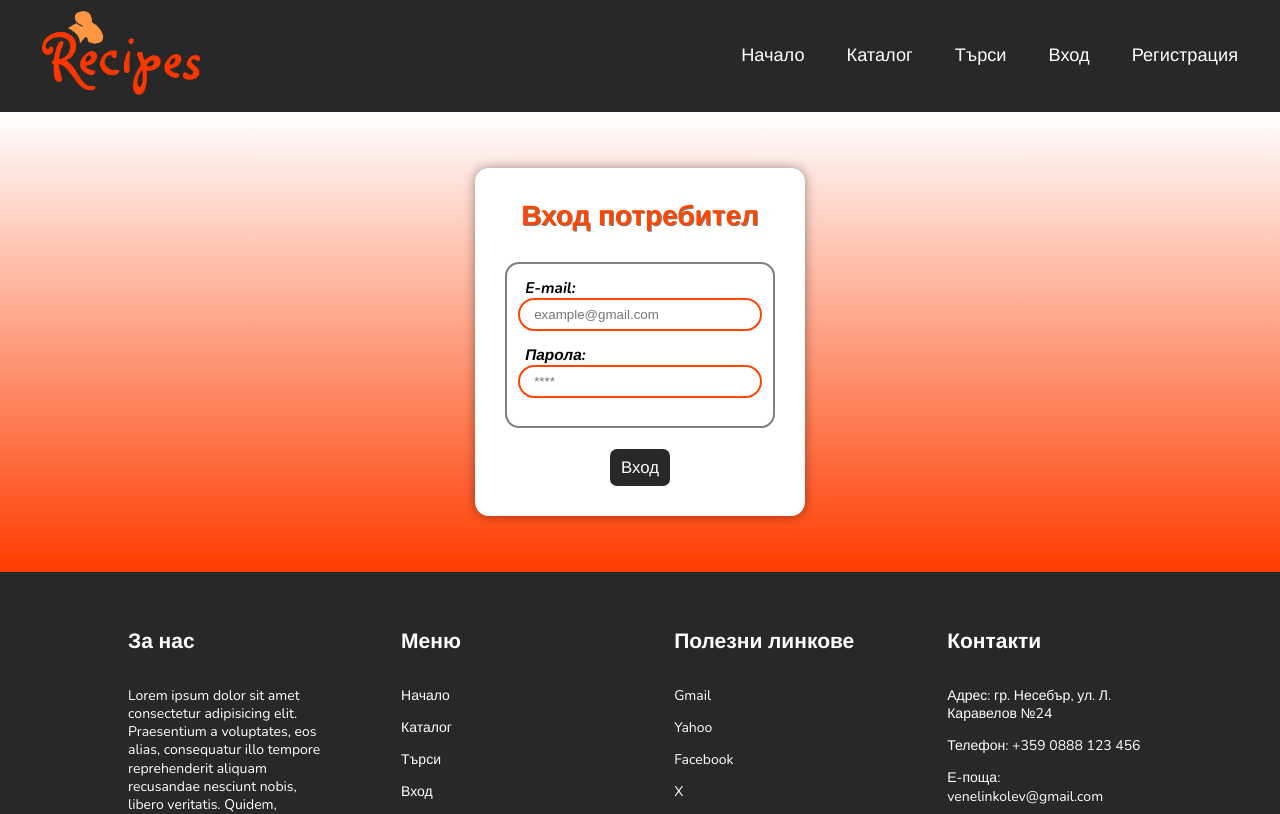
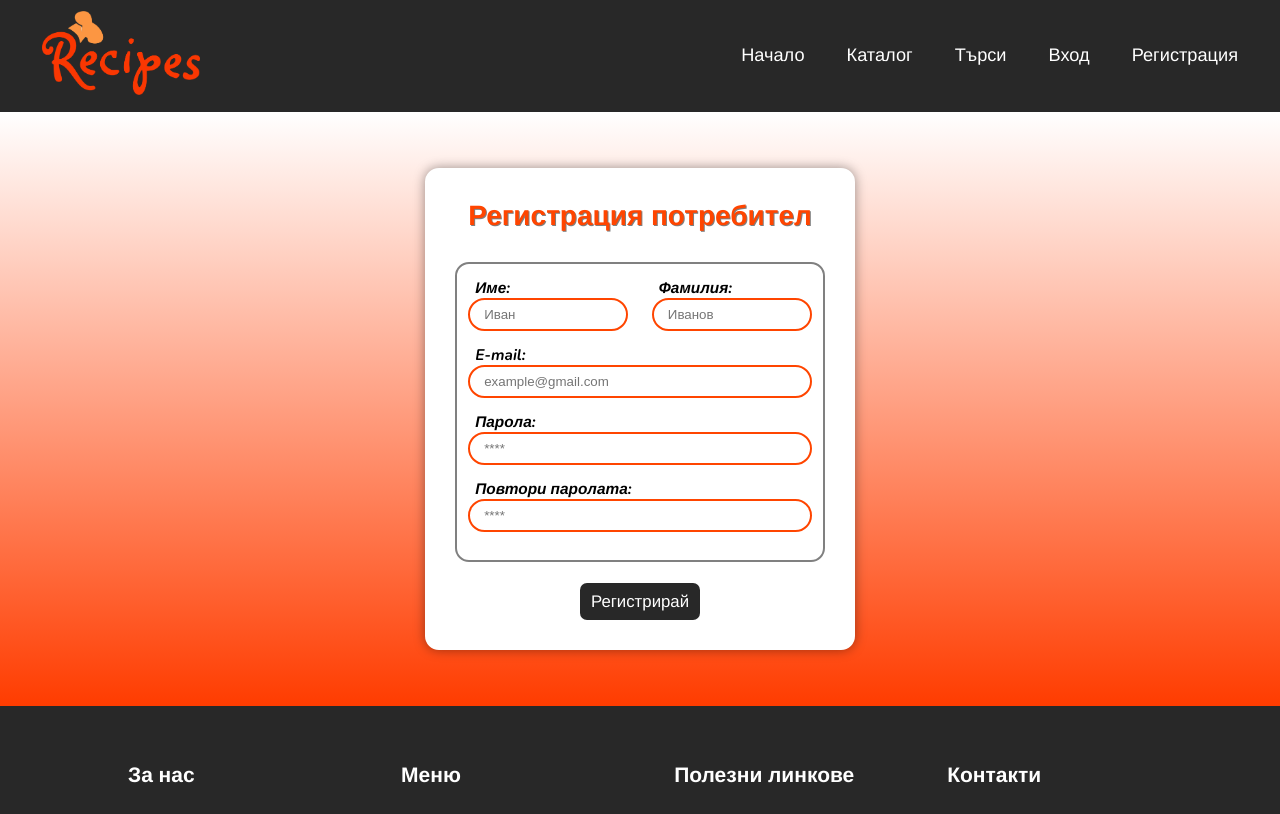
Before and after one commit to venelinkolev/exam-project-reactjs, a React (Vite) app: page /register in a window 1280 px wide. Shown: the top 814 px of the page. Built offline with nearby package versions, Linux system fonts and the light colour scheme.

Commit message:
My Recipes Page Finish

```diff
--- a/src/App.jsx
+++ b/src/App.jsx
@@ -13,9 +13,11 @@ import Login from './components/Login/Login';
 import Register from './components/Register/Register';
 import Search from './components/Search/Search';
 import { UserContext } from './contexts/UserContext';
+import MyRecipes from './components/MyRecipes/MyRecipes';
 
 function App() {
   const [userInfo, setUserInfo] = useState({
+    userName: '',
     isUser: false,
     userId: '',
   });
@@ -46,6 +48,7 @@ function App() {
             <Route path='/catalog' element={<CatalogPage />} />
             <Route path='/catalog/:recipeId/details' element={<Details />} />
             <Route path='/catalog/:recipeId/edit' element={<Edit />} />
+            <Route path='/my-recipes' element={<MyRecipes />} />
             <Route path='/create' element={<Create />} />
             <Route path='/login' element={<Login />} />
             <Route path='/register' element={<Register />} />
--- a/src/components/Login/Login.jsx
+++ b/src/components/Login/Login.jsx
@@ -2,12 +2,15 @@ import { useContext, useEffect, useState } from 'react';
 import './Login.css';
 import { login } from '../../services/userServices';
 import { UserContext } from '../../contexts/UserContext';
+import useTitleChange from '../../hooks/useTitleChange';
 
 export default function Login() {
   const [userData, setUserData] = useState({
     email: '',
     password: '',
   });
+
+  useTitleChange('Login');
 
   const userContextValues = useContext(UserContext);
 
@@ -21,6 +24,7 @@ export default function Login() {
         }
 
         userContextValues.userData({
+          userName: `${result.firstName} ${result.lastName}`,
           isUser: true,
           userId: result._id,
         });
--- /dev/null
+++ b/src/components/MyRecipes/MyRecipes.css
@@ -0,0 +1,25 @@
+.my-recipes-container {
+    padding: 2rem 0;
+    display: flex;
+    flex-basis: 100%;
+    flex-direction: column;
+    flex-wrap: wrap;
+    justify-content: space-between;
+    align-items: center;
+    gap: 2rem;
+    /* min-height: 550px; */
+    background: rgb(255, 255, 255);
+    background: linear-gradient(180deg, rgba(255, 255, 255, 1) 0%, rgba(255, 69, 0, 1) 100%);
+}
+
+.my-recipes-container h1 {
+    line-height: 0.8em;
+    border-bottom: 3px solid orangered;
+}
+
+.my-recipe-card {
+    display: flex;
+    flex-wrap: wrap;
+    justify-content: space-evenly;
+    gap: 2rem;
+}
--- /dev/null
+++ b/src/components/MyRecipes/MyRecipes.jsx
@@ -0,0 +1,36 @@
+import { useContext, useEffect, useState } from 'react';
+import useTitleChange from '../../hooks/useTitleChange';
+import './MyRecipes.css';
+import { getOwnerRecipes } from '../../services/recipeServices';
+import { UserContext } from '../../contexts/UserContext';
+import RecipeCard from '../Catalog/RecipeCard';
+
+export default function MyRecipes() {
+  const [recipes, setRecipes] = useState([]);
+
+  const userContextValues = useContext(UserContext);
+
+  const ownerId = userContextValues.userInfo.userId;
+
+  useEffect(() => {
+    getOwnerRecipes(ownerId).then((ownerRecipes) => {
+      console.log(ownerRecipes);
+      setRecipes(ownerRecipes);
+    });
+  }, []);
+
+  useTitleChange('My Recipes');
+
+  return (
+    <>
+      <div className='my-recipes-container'>
+        <h1>Рецепти на {userContextValues.userInfo.userName}</h1>
+        <div className='my-recipe-card container'>
+          {recipes.map((recipe) => (
+            <RecipeCard key={recipe._id} {...recipe} />
+          ))}
+        </div>
+      </div>
+    </>
+  );
+}
--- a/src/components/Register/Register.css
+++ b/src/components/Register/Register.css
@@ -10,7 +10,7 @@
 
 .register-user {
     padding: 2rem;
-    width: 330px;
+    width: 430px;
     height: auto;
     display: flex;
     flex-direction: column;
@@ -54,6 +54,16 @@
     /* background-color: rgb(0, 0, 0, 0.1); */
 }
 
+.first-last-name {
+    display: flex;
+    justify-content: space-between;
+}
+
+.first-name>input,
+.last-name>input {
+    width: 160px;
+}
+
 .register-form-container label {
     display: block;
     text-align: start;
--- a/src/components/Register/Register.jsx
+++ b/src/components/Register/Register.jsx
@@ -1,5 +1,7 @@
-import { useState } from 'react';
+import { useContext, useState } from 'react';
 import './Register.css';
+import { UserContext } from '../../contexts/UserContext';
+import useTitleChange from '../../hooks/useTitleChange';
 
 export default function Register() {
   const [userData, setUserData] = useState({
@@ -10,6 +12,10 @@ export default function Register() {
     rePassword: '',
   });
 
+  useTitleChange('Register');
+
+  const userContextValues = useContext(UserContext);
+
   function registerChangeHandler() {}
 
   async function registerUser() {}
@@ -18,9 +24,33 @@ export default function Register() {
     <>
       <div className='register-container'>
         <div className='register-user'>
-          <h1>Вход потребител</h1>
+          <h1>Регистрация потребител</h1>
           <form onSubmit={registerUser}>
             <div className='register-form-container'>
+              <div className='first-last-name'>
+                <div className='first-name'>
+                  <label htmlFor='firstName'>Име:</label>
+                  <input
+                    type='text'
+                    id='firstName'
+                    name='firstName'
+                    placeholder='Иван'
+                    value={userData.firstName}
+                    onChange={registerChangeHandler}
+                  />
+                </div>
+                <div className='last-name'>
+                  <label htmlFor='lastName'>Фамилия:</label>
+                  <input
+                    type='text'
+                    id='lastName'
+                    name='lastName'
+                    placeholder='Иванов'
+                    value={userData.lastName}
+                    onChange={registerChangeHandler}
+                  />
+                </div>
+              </div>
               <label htmlFor='email'>E-mail:</label>
               <input
                 type='text'
@@ -39,8 +69,17 @@ export default function Register() {
                 value={userData.password}
                 onChange={registerChangeHandler}
               />
+              <label htmlFor='rePassword'>Повтори паролата:</label>
+              <input
+                type='password'
+                id='rePassword'
+                name='rePassword'
+                placeholder='****'
+                value={userData.rePassword}
+                onChange={registerChangeHandler}
+              />
             </div>
-            <input type='submit' value='Вход' />
+            <input type='submit' value='Регистрирай' />
           </form>
         </div>
       </div>
--- a/src/components/Search/Search.jsx
+++ b/src/components/Search/Search.jsx
@@ -1,6 +1,8 @@
+import useTitleChange from '../../hooks/useTitleChange';
 import './Search.css';
 
 export default function Search() {
+  useTitleChange('Search');
   return (
     <>
       <h1>Search</h1>
--- a/src/services/recipeServices.js
+++ b/src/services/recipeServices.js
@@ -8,6 +8,14 @@ export async function getAllRecipes() {
   const result = await request.get(URL);
 
   return result;
+}
+
+export async function getOwnerRecipes(ownerId) {
+  const result = await request.get(URL);
+
+  const ownerRecipes = result.filter((x) => x.userId == ownerId);
+
+  return ownerRecipes;
 }
 
 export async function createReciep(data) {
```
